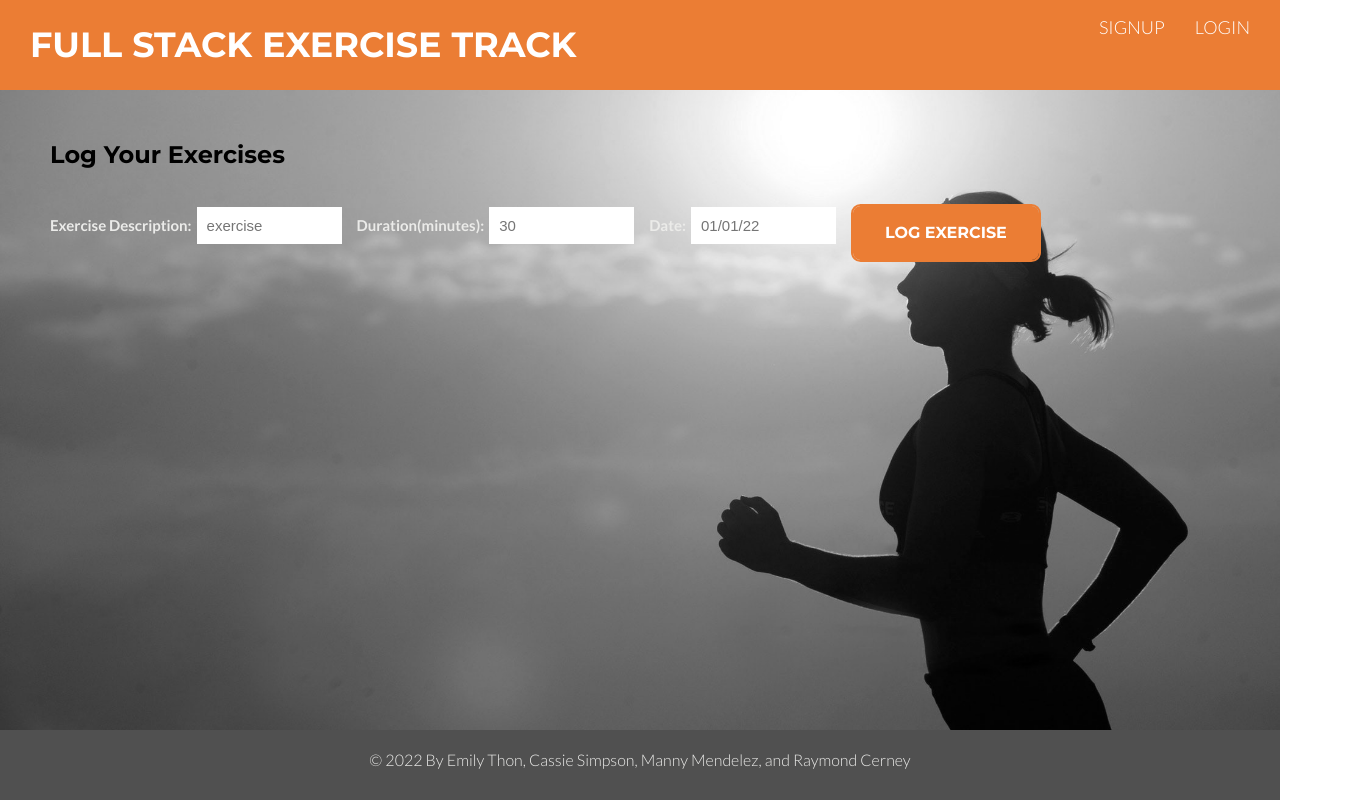
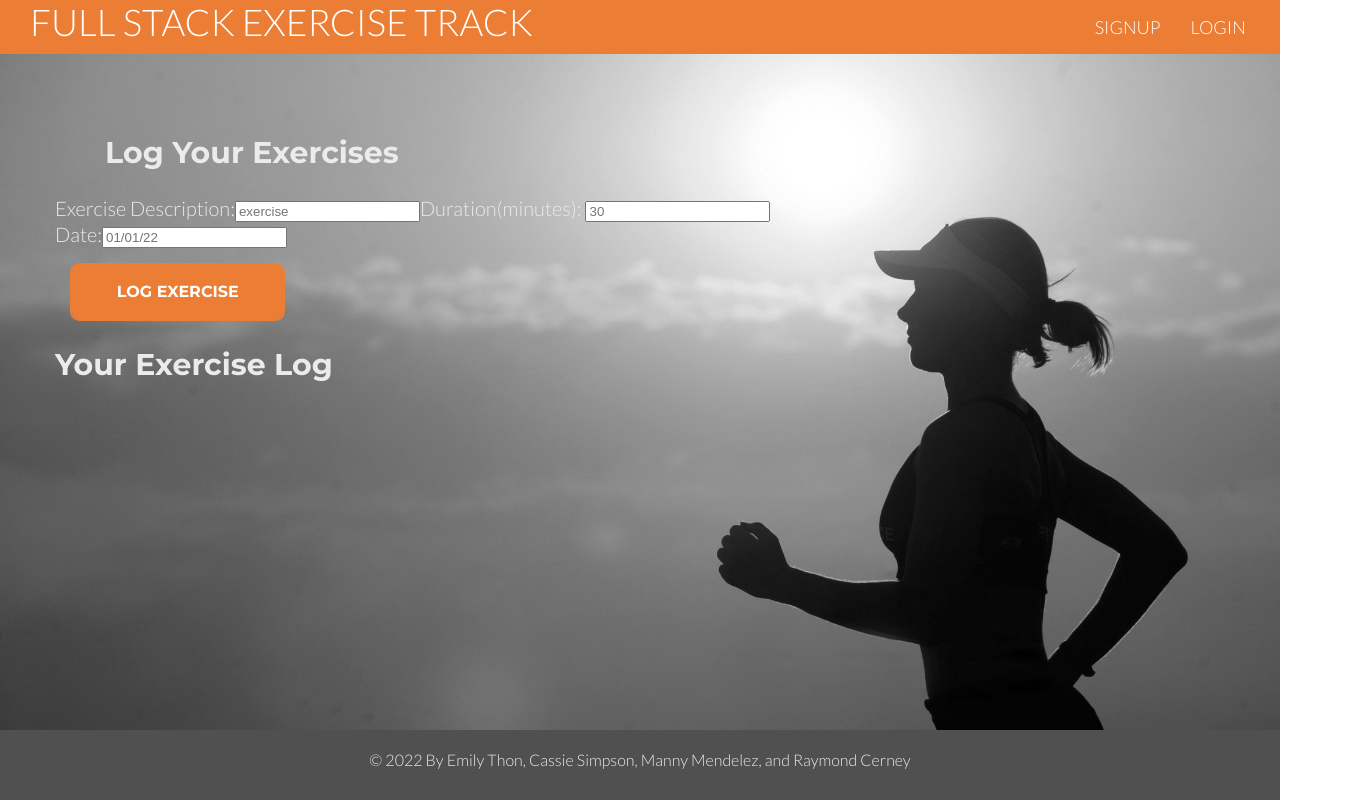
Before and after one commit to mmelendez3/Full_Stack_Exercise_Track, a React (Create React App) app in the folder client/: page /log in a window 1280 px wide. Shown: the whole page, 1365 px wide, since content can reach past the window. Built offline with nearby package versions, Linux system fonts and the light colour scheme.

Commit message:
aded logform

```diff
--- a/client/src/App.js
+++ b/client/src/App.js
@@ -14,8 +14,8 @@ import Header from './components/Header';
 import Home from './pages/Home';
 import Login from './pages/Login';
 import Signup from './pages/Signup';
-import LogForm from './pages/Log';
-import ViewLog from './pages/View';
+import Log from './pages/Log';
+// import ViewLog from './pages/View';
 import NoMatch from './pages/NoMatch';
 
 function App() {
@@ -46,9 +46,7 @@ function App() {
             <Route exact path="/" component={Home} />
             <Route exact path="/login" component={Login} />
             <Route exact path="/signup" component={Signup} />
-            <Route exact path="/log" component={LogForm} />
-            <Route exact path="/view" component={ViewLog} />
-
+            <Route exact path="/log" component={Log} />
             <Route component={NoMatch} />
           </Switch>
         </div>
--- a/client/src/components/Header/index.js
+++ b/client/src/components/Header/index.js
@@ -10,7 +10,7 @@ const Header = () => {
   return (
     <header>
       <div className="header-logo">
-        <h1>Full Stack Exercise Track</h1>
+        <Link to="/">Full Stack Exercise Track</Link>
       </div>
       <nav>
         <ul className="nav-links">
@@ -18,9 +18,6 @@ const Header = () => {
             <>
               <li>
                 <Link to="/log">Log Exercise</Link>
-              </li>
-              <li>
-                <Link to="/view">View Log</Link>
               </li>
               <a href="/" onClick={logout}>
                 Logout
--- /dev/null
+++ b/client/src/components/LogForm/index.js
@@ -0,0 +1,70 @@
+import React, { useState } from 'react';
+import { ADD_EXERCISE } from '../../utils/mutations';
+import { QUERY_EXERCISE } from '../../utils/queries';
+import { useMutation } from '@apollo/client';
+
+const LogForm = () => {
+  const [formState, setFormState] = useState({
+    exercise: '',
+    duration: '',
+    date: '',
+  });
+
+  const [addExercise, { error }] = useMutation(ADD_EXERCISE, {
+    update(cache, { data: { addExercise } }) {
+      try {
+        // update exercse array's cache
+        // could potentially not exist yet, so wrap in a try/catch
+        const { exercise } = cache.readQuery({ query: QUERY_EXERCISE });
+        cache.writeQuery({
+          query: QUERY_EXERCISE,
+          data: { export: [addExercise, ...exercise] },
+        });
+      } catch (e) {
+        console.error(e);
+      }
+    },
+  });
+
+  // update state based on form input changes
+  const handleChange = (event) => {
+    if (event.target.value) {
+      setFormState(event.target.value);
+    }
+  };
+
+  // submit form
+  const handleFormSubmit = async (event) => {
+    event.preventDefault();
+
+    try {
+      await addExercise({
+        variables: { formState },
+      });
+
+      // clear form value
+      setFormState('');
+    } catch (e) {
+      console.error(e);
+    }
+  };
+  return (
+    <div className="logForm">
+      <h2 className="log-title">Log Your Exercises</h2>
+      <form onSubmit={handleFormSubmit}>
+        <label>Exercise Description:</label>
+        <input placeholder="exercise" onChange={handleChange}></input>
+        <label>Duration(minutes): </label>
+        <input placeholder="30" onChange={handleChange}></input>
+        <br />
+        <label>Date:</label>
+        <input placeholder="01/01/22" onChange={handleChange}></input>
+        <button className="btn third" type="submit">
+          Log Exercise
+        </button>
+      </form>
+    </div>
+  );
+};
+
+export default LogForm;
--- a/client/src/index.css
+++ b/client/src/index.css
@@ -2,25 +2,31 @@
   --primary: #eb7d34;
   --secondary: #f5deb3;
   --tertiary: #505050;
-  --quatrinary: #EBEBE9;
+  --quatrinary: #ebebe9;
 }
 
 header {
   background-color: var(--primary);
   width: 100%;
   display: flex;
+  flex-wrap: wrap;
   justify-content: space-between;
 }
 
-header h1 {
+.header-logo {
   color: #ffffff;
-  font-size: 35px;
+  font-size: 2.3rem;
   text-transform: uppercase;
   padding-left: 30px;
 }
 
-nav ul{
-  /* width: 80%; */
+.header-logo a {
+  text-decoration: none;
+  color: #fff;
+}
+
+nav ul {
+  width: 80%;
   display: flex;
   flex-direction: row-reverse;
   justify-content: space-between;
@@ -47,14 +53,12 @@ nav ul{
 
 body {
   font-family: 'Lato', sans-serif;
-  background-position: center center;
-  background-attachment: fixed;
-  background-repeat: no-repeat; background-size: cover;
-  background-image: url("assets/running.jpg");
+  background-image: url('assets/running.jpg');
+  background-repeat: no-repeat;
+  background-size: cover;
   margin: 0;
-  height: 100%;
+  height: 100vh;
 }
-
 
 h1,
 h2,
@@ -177,7 +181,7 @@ h6 {
   font-weight: 400;
   line-height: 1;
   margin-top: 15px;
-    padding: 1.2em 2.0em;
+  padding: 1.2em 2em;
   text-decoration: none;
   text-align: center;
   text-transform: uppercase;
@@ -185,7 +189,8 @@ h6 {
   font-weight: 700;
 }
 
-.btn:hover, .btn:focus {
+.btn:hover,
+.btn:focus {
   color: #fff;
   outline: 0;
 }
@@ -216,8 +221,9 @@ footer {
   body {
     background-position: right center;
     background-attachment: fixed;
-    background-repeat: no-repeat; background-size: cover;
-    background-image: url("assets/running.jpg");
+    background-repeat: no-repeat;
+    background-size: cover;
+    background-image: url('assets/running.jpg');
     margin: 0;
     height: 100%;
   }
@@ -225,9 +231,9 @@ footer {
     margin: 10px 0;
   }
 
-  .form-inline, .btn-log {
+  .form-inline,
+  .btn-log {
     flex-direction: column;
     align-items: flex-start;
   }
-
 }
--- a/client/src/pages/Home.js
+++ b/client/src/pages/Home.js
@@ -1,9 +1,25 @@
 import React from 'react';
+import { useQuery } from '@apollo/client';
+import { QUERY_EXERCISE } from '../utils/queries';
+import ExerciseList from '../components/ExerciseList';
 
 const Home = () => {
+  // use useQuery hook to make query request
+  const { loading, data } = useQuery(QUERY_EXERCISE);
+  const exercise = data?.exercise || [];
+  console.log(exercise);
   return (
     <main>
-      <p>Homepage Content Goes Here</p>
+      <div className="view-container form-container">
+        <div className="view-log">
+          {' '}
+          {loading ? (
+            <div>Loading...</div>
+          ) : (
+            <ExerciseList exercise={exercise} />
+          )}
+        </div>
+      </div>
     </main>
   );
 };
--- a/client/src/pages/Log.js
+++ b/client/src/pages/Log.js
@@ -1,22 +1,17 @@
 import React from 'react';
+import LogForm from '../components/LogForm';
 
-const LogForm = () => {
+const Log = () => {
   return (
     <main>
-      <div className="log-container">
-      <h2 className="log-title">Log Your Exercises</h2>
-        <form className='form-inline'>
-          <label className='log-form-label'>Exercise Description:</label>
-          <input className='log-form-input' placeholder="exercise"></input>
-          <label className='log-form-label'>Duration(minutes): </label>
-          <input className='log-form-input' placeholder="30"></input>
-          <label className='log-form-label'>Date:</label>
-          <input className='log-form-input' placeholder="01/01/22"></input>
-          <button className='btn-log third' type="submit">Log Exercise</button>
-        </form>
+      <div className="log-container form-container">
+        <LogForm></LogForm>
+        <div className="viewLog">
+          <h2>Your Exercise Log</h2>
+        </div>
       </div>
     </main>
   );
 };
 
-export default LogForm;
+export default Log;
--- a/client/src/utils/mutations.js
+++ b/client/src/utils/mutations.js
@@ -25,8 +25,12 @@ export const ADD_USER = gql`
 `;
 
 export const ADD_EXERCISE = gql`
-  mutation addExercise($description: String!, $duration: String!) {
-    addExercise(description: $description, duration: $duration) {
+  mutation addExercise(
+    $description: String!
+    $date: String!
+    $duration: String!
+  ) {
+    addExercise(description: $description, date: $date, duration: $duration) {
       _id
       description
       date
```
Also changed, not shown: 1 other file (tests, documents, lock files or other folders). Lines whose indentation alone changed are shown as unchanged.
